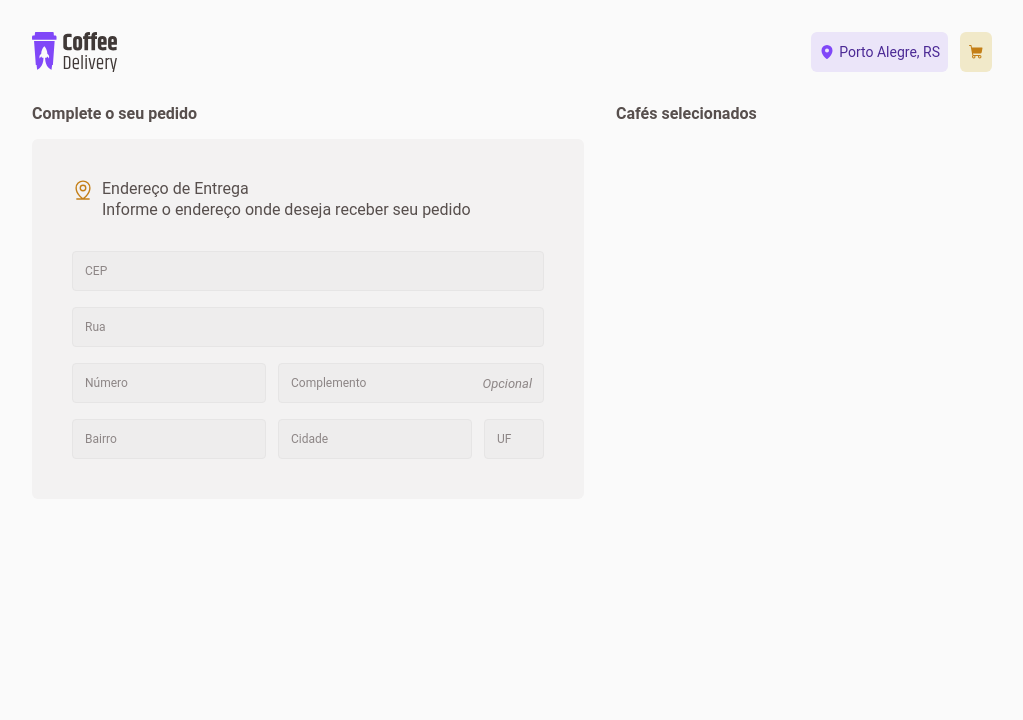
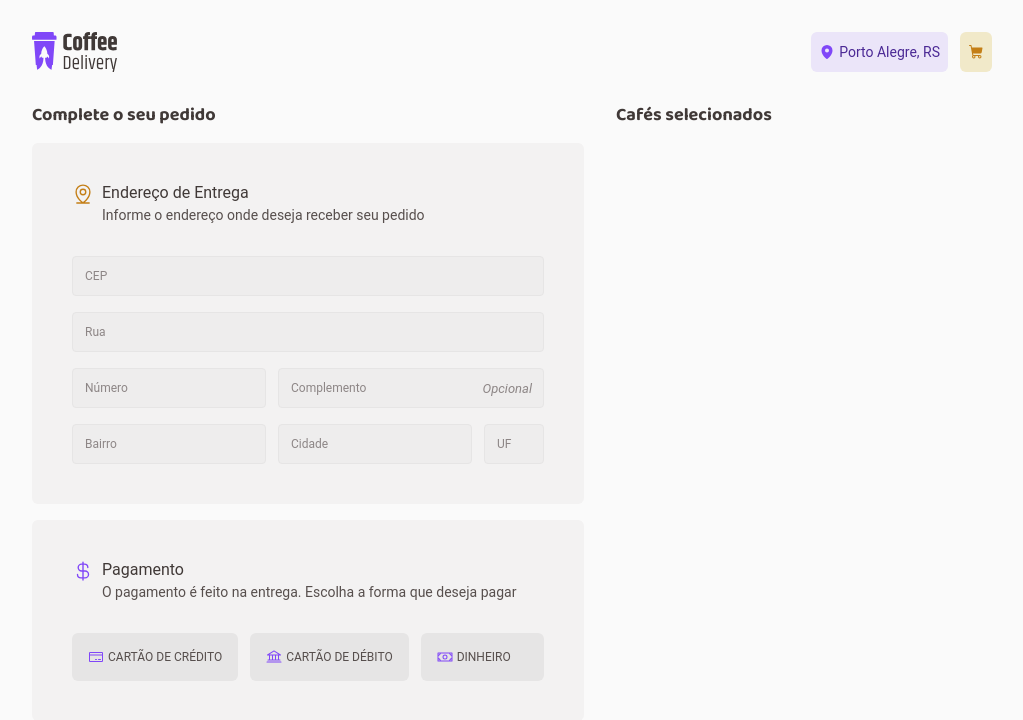
Before and after one commit to rutefig/challenge02-ignite-reactjs-coffee-delivery, a React (Vite) app: page /checkout in a window 1280 px wide. Shown: the top 720 px of the page, without its empty margins (128-1151 px from the left). Built offline with nearby package versions, Linux system fonts and the light colour scheme.

Commit message:
refactor and finished implementation to have a component for the payment options on checkout

```diff
--- /dev/null
+++ b/src/pages/Checkout/components/PaymentOptions/index.tsx
@@ -0,0 +1,58 @@
+import React from 'react'
+import styled from 'styled-components'
+import { CreditCard, Bank, Money } from '@phosphor-icons/react'
+import { Button } from '../../../../components/Button'
+import { StyledText } from '../../../../components/Text'
+import { defaultTheme } from '../../../../styles/themes/default'
+
+export function PaymentOptions() {
+  return (
+    <PaymentOptionsContainer>
+      <Button
+        variant="icon"
+        backgroundColor={defaultTheme['base-button']}
+        hoverColor={defaultTheme['base-hover']}
+      >
+        <CreditCard size={16} color={defaultTheme['purple']} />
+        <StyledText size={12} color={defaultTheme['base-text']}>
+          Cartão de crédito
+        </StyledText>
+      </Button>
+      <Button
+        variant="icon"
+        backgroundColor={defaultTheme['base-button']}
+        hoverColor={defaultTheme['base-hover']}
+      >
+        <Bank size={16} color={defaultTheme['purple']} />
+        <StyledText size={12} color={defaultTheme['base-text']}>
+          Cartão de débito
+        </StyledText>
+      </Button>
+      <Button
+        variant="icon"
+        backgroundColor={defaultTheme['base-button']}
+        hoverColor={defaultTheme['base-hover']}
+      >
+        <Money size={16} color={defaultTheme['purple']} />
+        <StyledText size={12} color={defaultTheme['base-text']}>
+          Dinheiro
+        </StyledText>
+      </Button>
+    </PaymentOptionsContainer>
+  )
+}
+
+const PaymentOptionsContainer = styled.div`
+  display: flex;
+  align-items: center;
+  gap: 0.75rem;
+  align-self: stretch;
+
+  button {
+    flex: 1;
+    justify-content: flex-start;
+    padding: 1rem;
+    white-space: nowrap;
+    text-transform: uppercase;
+  }
+`
--- a/src/pages/Checkout/index.tsx
+++ b/src/pages/Checkout/index.tsx
@@ -1,6 +1,6 @@
 import React from 'react'
-import { MapPinLine } from '@phosphor-icons/react'
-import { Text } from '../../components/Text'
+import { CurrencyDollar, MapPinLine } from '@phosphor-icons/react'
+import { StyledText, Text } from '../../components/Text'
 import { defaultTheme } from '../../styles/themes/default'
 import {
   CheckoutContainer,
@@ -12,12 +12,13 @@ import {
   TextContainer,
 } from './styles'
 import { Input } from '../../components/Input'
+import { PaymentOptions } from './components/PaymentOptions'
 
 export function Checkout() {
   return (
     <CheckoutContainer>
       <FormContainer>
-        <Text
+        <StyledText
           variant="header"
           tag="h4"
           color={defaultTheme['base-subtitle']}
@@ -25,17 +26,17 @@ export function Checkout() {
           size={18}
         >
           Complete o seu pedido
-        </Text>
+        </StyledText>
         <OrderFormContainer>
           <OrderFormHeader>
             <MapPinLine size={22} color={defaultTheme['yellow-dark']} />
             <TextContainer>
-              <Text color={defaultTheme['base-subtitle']}>
+              <StyledText color={defaultTheme['base-subtitle']}>
                 Endereço de Entrega
-              </Text>
-              <Text size={14}>
+              </StyledText>
+              <StyledText size={14}>
                 Informe o endereço onde deseja receber seu pedido
-              </Text>
+              </StyledText>
             </TextContainer>
           </OrderFormHeader>
 
@@ -60,9 +61,26 @@ export function Checkout() {
             </RowInputsContainer>
           </InputsContainer>
         </OrderFormContainer>
+
+        <OrderFormContainer>
+          <OrderFormHeader>
+            <CurrencyDollar size={22} color={defaultTheme['purple']} />
+            <TextContainer>
+              <StyledText color={defaultTheme['base-subtitle']}>
+                Pagamento
+              </StyledText>
+              <StyledText size={14}>
+                O pagamento é feito na entrega. Escolha a forma que deseja pagar
+              </StyledText>
+            </TextContainer>
+          </OrderFormHeader>
+
+          <PaymentOptions />
+        </OrderFormContainer>
       </FormContainer>
+
       <FormContainer>
-        <Text
+        <StyledText
           variant="header"
           tag="h4"
           color={defaultTheme['base-subtitle']}
@@ -70,7 +88,7 @@ export function Checkout() {
           size={18}
         >
           Cafés selecionados
-        </Text>
+        </StyledText>
       </FormContainer>
     </CheckoutContainer>
   )
```
